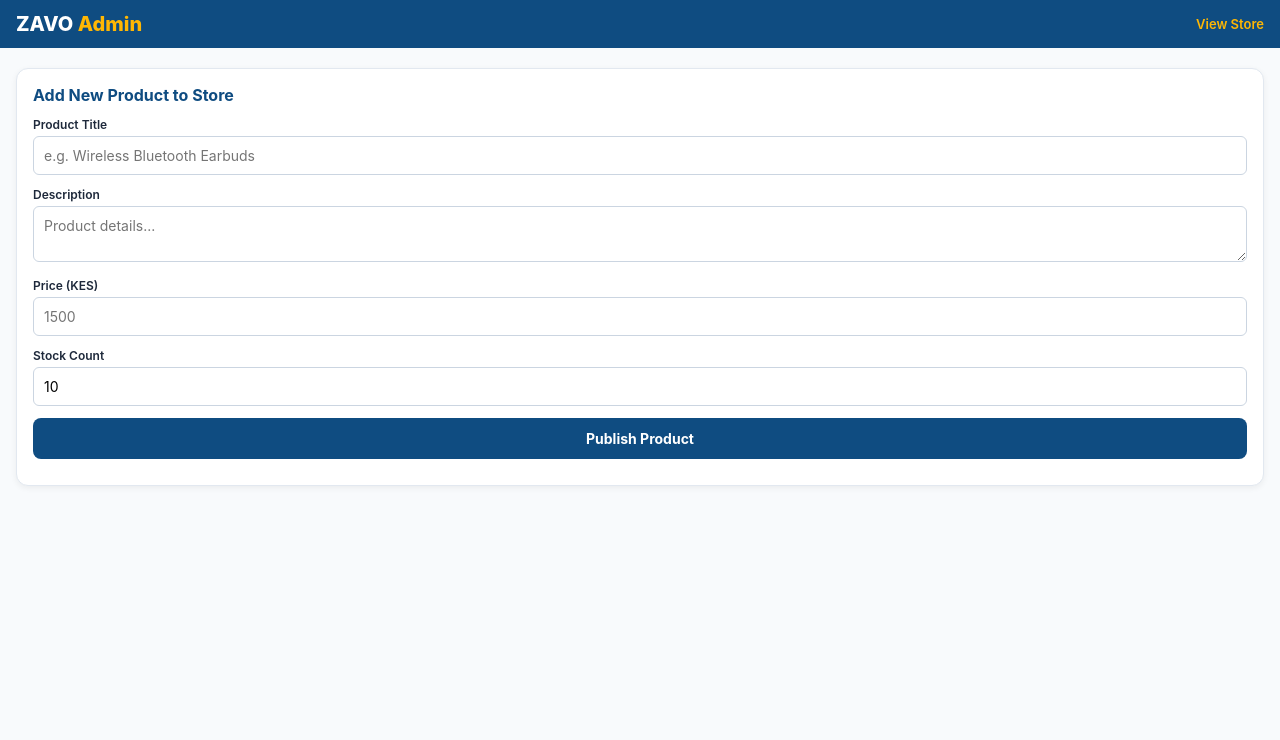
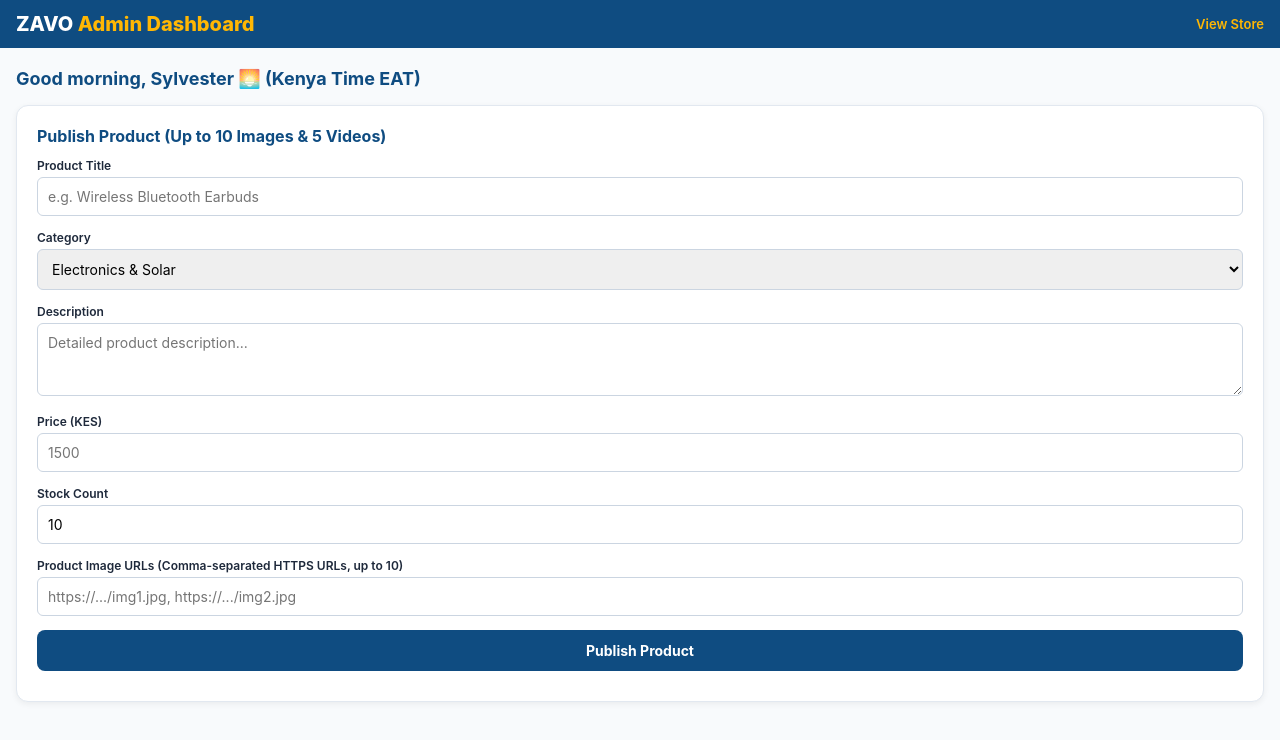
Before and after one commit to zavo-stores/zavo-stores.com, a plain HTML site: page admin.html in a window 1280 px wide. Drawn offline with Linux system fonts and the light colour scheme; no server answers.

Commit message:
Update admin.html

```diff
--- a/admin.html
+++ b/admin.html
@@ -16,42 +16,58 @@
         header { background-color: var(--zavo-blue); color: white; padding: 12px 16px; margin: -16px -16px 20px -16px; display: flex; justify-content: space-between; align-items: center; }
         .logo { font-size: 20px; font-weight: 800; color: white; text-decoration: none; }
         .logo span { color: var(--zavo-yellow); }
-        .card { background: white; border-radius: 12px; padding: 16px; margin-bottom: 20px; box-shadow: 0 2px 6px rgba(0,0,0,0.06); border: 1px solid #e2e8f0; }
+        .card { background: white; border-radius: 12px; padding: 20px; margin-bottom: 20px; box-shadow: 0 2px 6px rgba(0,0,0,0.06); border: 1px solid #e2e8f0; }
         h2 { font-size: 16px; margin-bottom: 12px; color: var(--zavo-blue); }
-        .form-group { margin-bottom: 12px; }
+        .form-group { margin-bottom: 14px; }
         label { display: block; font-size: 12px; font-weight: 600; margin-bottom: 4px; }
         input, textarea, select { width: 100%; padding: 10px; border: 1px solid #cbd5e1; border-radius: 6px; font-size: 14px; }
         button { width: 100%; background: var(--zavo-blue); color: white; border: none; padding: 12px; border-radius: 8px; font-weight: 700; font-size: 14px; cursor: pointer; }
         button:hover { background: #0c3d68; }
         .status-msg { margin-top: 10px; font-size: 13px; font-weight: 600; text-align: center; }
+        .greeting { font-size: 18px; font-weight: 700; margin-bottom: 16px; color: var(--zavo-blue); }
     </style>
 </head>
 <body>
 
     <header>
-        <a href="/" class="logo">ZAVO <span>Admin</span></a>
+        <a href="/" class="logo">ZAVO <span>Admin Dashboard</span></a>
         <a href="/" style="color: var(--zavo-yellow); text-decoration: none; font-weight: 600; font-size: 13px;">View Store</a>
     </header>
 
-    <!-- Quick Add Product Form -->
+    <div class="greeting" id="adminGreeting">Loading admin session...</div>
+
+    <!-- Quick Add Product Form with Multi-Media Support -->
     <div class="card">
-        <h2>Add New Product to Store</h2>
+        <h2>Publish Product (Up to 10 Images &amp; 5 Videos)</h2>
         <form id="addProductForm">
             <div class="form-group">
                 <label>Product Title</label>
                 <input type="text" id="title" placeholder="e.g. Wireless Bluetooth Earbuds" required>
             </div>
             <div class="form-group">
+                <label>Category</label>
+                <select id="category">
+                    <option value="Electronics">Electronics &amp; Solar</option>
+                    <option value="Fashion">Fashion &amp; Apparel</option>
+                    <option value="Home">Home &amp; Living</option>
+                    <option value="General">General</option>
+                </select>
+            </div>
+            <div class="form-group">
                 <label>Description</label>
-                <textarea id="description" rows="2" placeholder="Product details..."></textarea>
+                <textarea id="description" rows="3" placeholder="Detailed product description..." required></textarea>
             </div>
             <div class="form-group">
                 <label>Price (KES)</label>
-                <input type="number" id="price" placeholder="1500" required>
+                <input type="number" id="price" placeholder="1500" min="1" required>
             </div>
             <div class="form-group">
                 <label>Stock Count</label>
-                <input type="number" id="stock" value="10" required>
+                <input type="number" id="stock" value="10" min="0" required>
+            </div>
+            <div class="form-group">
+                <label>Product Image URLs (Comma-separated HTTPS URLs, up to 10)</label>
+                <input type="text" id="images" placeholder="https://.../img1.jpg, https://.../img2.jpg" required>
             </div>
             <button type="submit">Publish Product</button>
         </form>
@@ -59,31 +75,79 @@
     </div>
 
     <script>
+        // Time & Location Greeting Logic
+        function setAdminGreeting() {
+            const hour = new Date().getHours();
+            let timeGreeting = "Good morning";
+            if (hour >= 12 && hour < 17) timeGreeting = "Good afternoon";
+            else if (hour >= 17) timeGreeting = "Good evening";
+
+            document.getElementById('adminGreetingClub') ||
+            (document.getElementById('adminGreeting').textContent = `${timeGreeting}, Sylvester 🌅 (Kenya Time EAT)`);
+        }
+        setAdminGreeting();
+
+        let csrfToken = '';
+
+        async function initAdmin() {
+            try {
+                const csrfRes = await fetch('/api/auth/csrf');
+                const csrfData = await csrfRes.json();
+                if (csrfData.success) csrfToken = csrfData.csrfToken;
+
+                const meRes = await fetch('/api/auth/me');
+                const meData = await meRes.json();
+                if (!meRes.ok || meData.user.email !== 'sylvesterowinoowino31@gmail.com') {
+                    alert('Access restricted to authorized administrator.');
+                    window.location.replace('/login.html');
+                }
+            } catch (err) {
+                console.error('Session verification error', err);
+            }
+        }
+        initAdmin();
+
         document.getElementById('addProductForm').addEventListener('submit', async (e) => {
             e.preventDefault();
             const statusDiv = document.getElementById('statusMsg');
             statusDiv.style.color = '#64748b';
             statusDiv.textContent = 'Publishing product...';
 
+            const imageUrls = document.getElementById('images').value
+                .split(',')
+                .map(url => url.trim())
+                .filter(url => url.length > 0);
+
+            if (imageUrls.length === 0 || imageUrls.length > 10) {
+                statusDiv.style.color = 'red';
+                statusDiv.textContent = 'Error: Please provide between 1 and 10 image URLs.';
+                return;
+            }
+
             const payload = {
                 title: document.getElementById('title').value,
                 description: document.getElementById('description').value,
+                category: document.getElementById('category').value,
                 price: parseFloat(document.getElementById('price').value),
                 stock: parseInt(document.getElementById('stock').value),
+                images: imageUrls,
                 vendor_id: 'sys_admin_01'
             };
 
             try {
-                const res = await fetch('/api/products/add', {
+                const res = await fetch('/api/vendor/products', {
                     method: 'POST',
-                    headers: { 'Content-Type': 'application/json' },
+                    headers: {
+                        'Content-Type': 'application/json',
+                        'X-CSRF-Token': csrfToken
+                    },
                     body: JSON.stringify(payload)
                 });
                 const data = await res.json();
 
                 if (data.success) {
                     statusDiv.style.color = 'green';
-                    statusDiv.textContent = 'Product successfully published!';
+                    statusDiv.textContent = 'Product successfully published to marketplace!';
                     document.getElementById('addProductForm').reset();
                 } else {
                     statusDiv.style.color = 'red';
```
